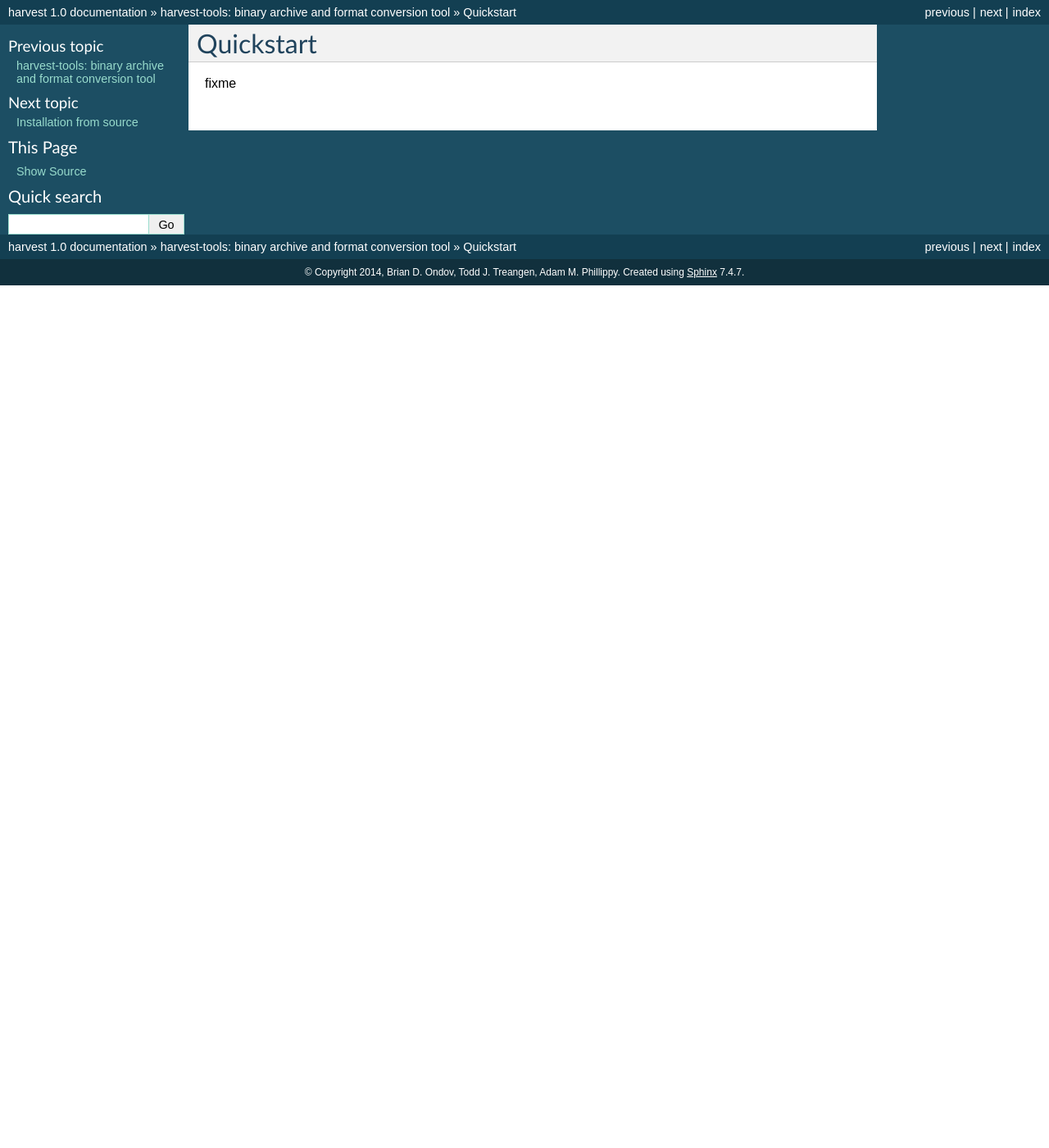
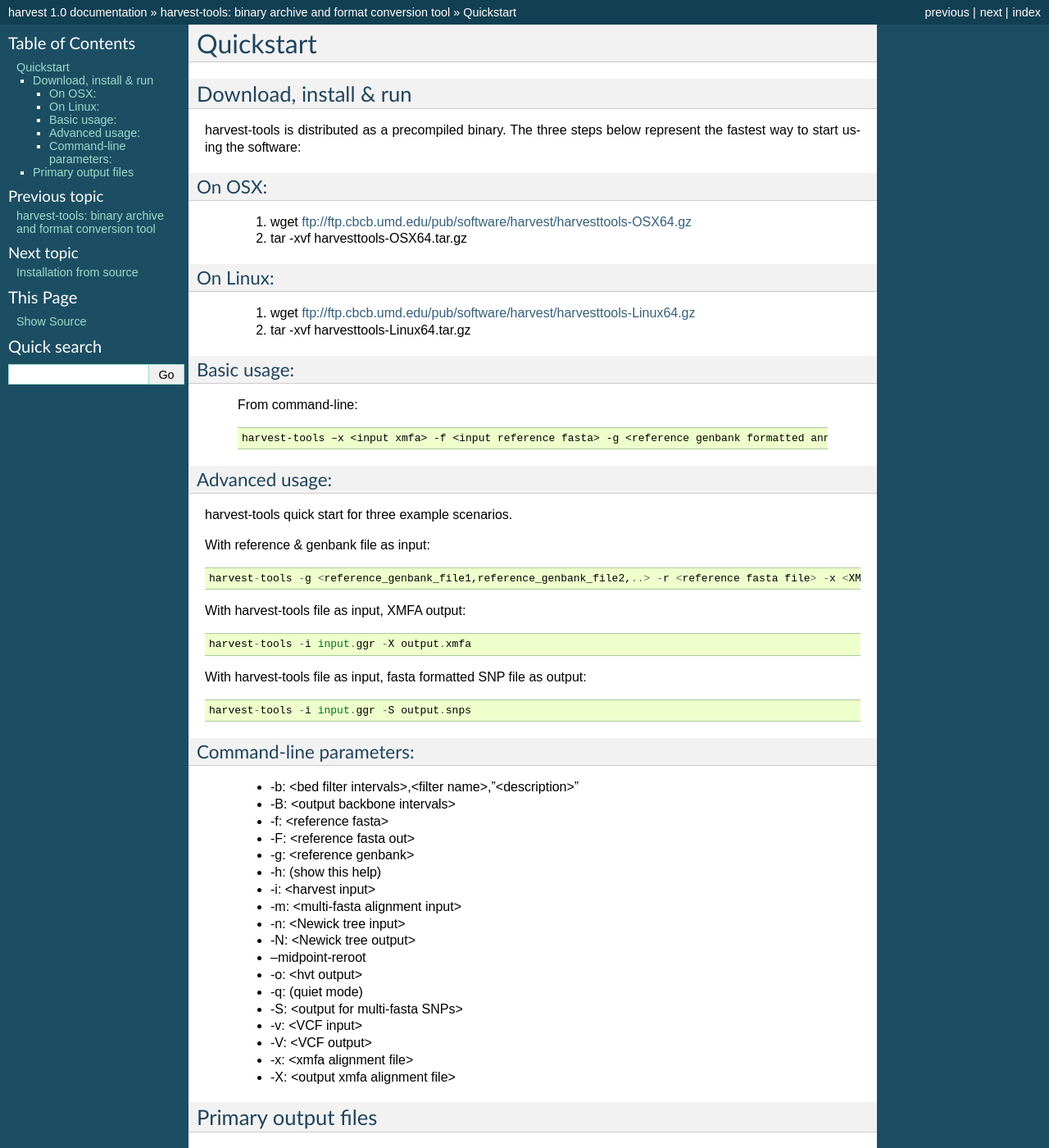
Before and after one commit to marbl/harvest, a Sphinx documentation site: the page built from docs/content/harvest/quickstart.rst, in a window 1280 px wide and 1400 px high. Shown: the whole window at 82% size. Built offline with Sphinx 7.4.7, drawn with Linux system fonts in a browser that asks for light colours; pages that are not in the unit, such as notebooks, are missing from menus; some of the changed text lies outside the part shown.

Commit message:
Update quickstart.rst

```diff
--- a/docs/content/harvest/quickstart.rst
+++ b/docs/content/harvest/quickstart.rst
@@ -1,4 +1,67 @@
 Quickstart
 ==========
 
-fixme
+Download, install & run
+-----------------------
+harvest-tools is distributed as a precompiled binary. The three steps below represent the fastest way to start using the software:
+
+On OSX:
+"""""""
+  1. wget ftp://ftp.cbcb.umd.edu/pub/software/harvest/harvesttools-OSX64.gz
+  2. tar -xvf harvesttools-OSX64.tar.gz
+
+On Linux:
+"""""""""
+
+  1. wget ftp://ftp.cbcb.umd.edu/pub/software/harvest/harvesttools-Linux64.gz
+  2. tar -xvf harvesttools-Linux64.tar.gz
+
+Basic usage:
+""""""""""""
+
+  From command-line::
+
+     harvest-tools –x <input xmfa> -f <input reference fasta> -g <reference genbank formatted annotations> -n <newick formatted tree>
+
+Advanced usage:
+"""""""""""""""
+
+harvest-tools quick start for three example scenarios.
+
+With reference & genbank file as input::
+
+   harvest-tools -g <reference_genbank_file1,reference_genbank_file2,..> -r <reference fasta file> -x <XMFA file> -o hvt.ggr
+
+With harvest-tools file as input, XMFA output::
+
+   harvest-tools -i input.ggr -X output.xmfa
+
+With harvest-tools file as input, fasta formatted SNP file as output::
+
+   harvest-tools -i input.ggr -S output.snps
+
+Command-line parameters:
+"""""""""""""""""""""""""
+   - -b: <bed filter intervals>,<filter name>,"<description>"
+   - -B: <output backbone intervals>
+   - -f: <reference fasta>
+   - -F: <reference fasta out>
+   - -g: <reference genbank>
+   - -h: (show this help)
+   - -i: <harvest input>
+   - -m: <multi-fasta alignment input>
+   - -n: <Newick tree input>
+   - -N: <Newick tree output>
+   - --midpoint-reroot
+   - -o: <hvt output>
+   - -q: (quiet mode)
+   - -S: <output for multi-fasta SNPs>
+   - -v: <VCF input>
+   - -V: <VCF output>
+   - -x: <xmfa alignment file>
+   - -X: <output xmfa alignment file>
+
+Primary output files
+-------------
+
+#. Compressed binary archive (GGR)
```
